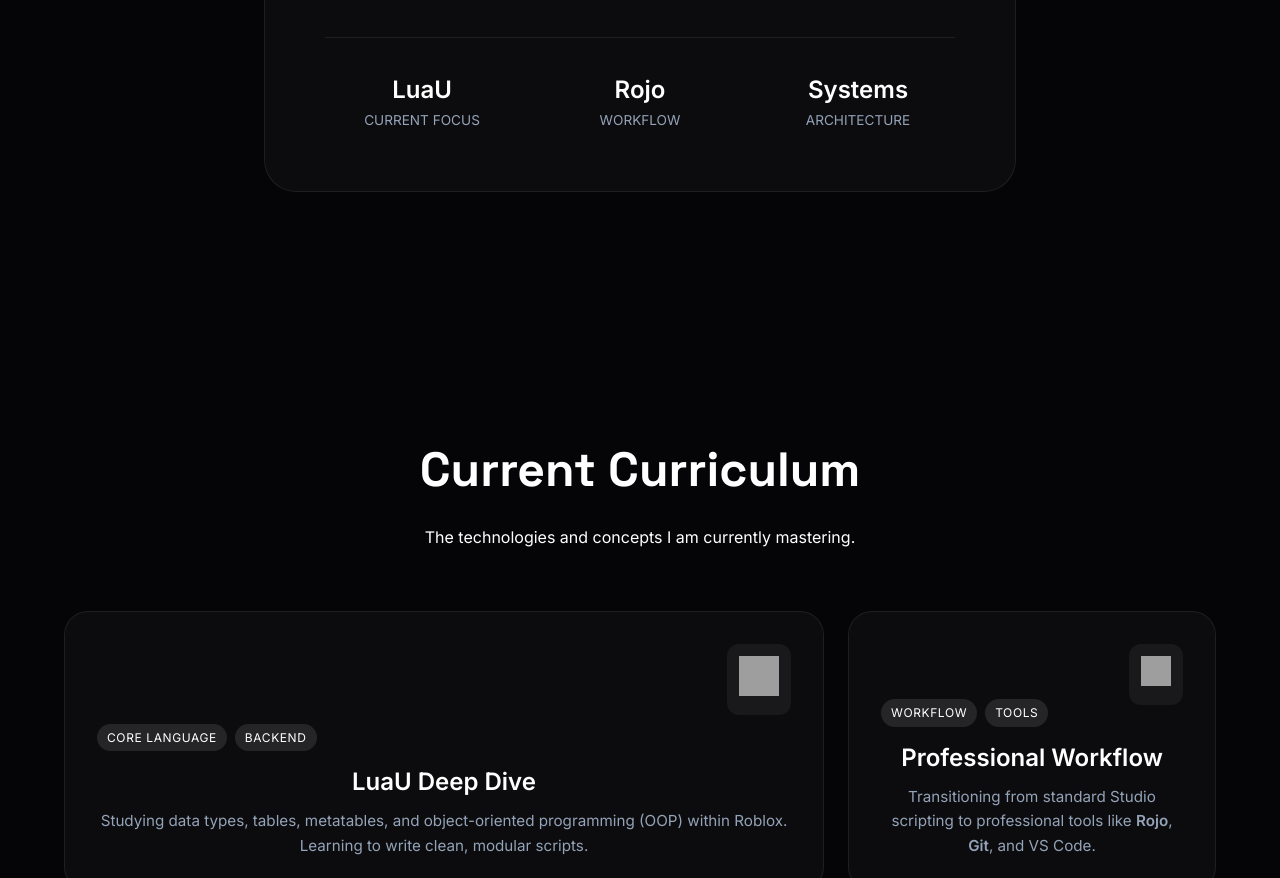
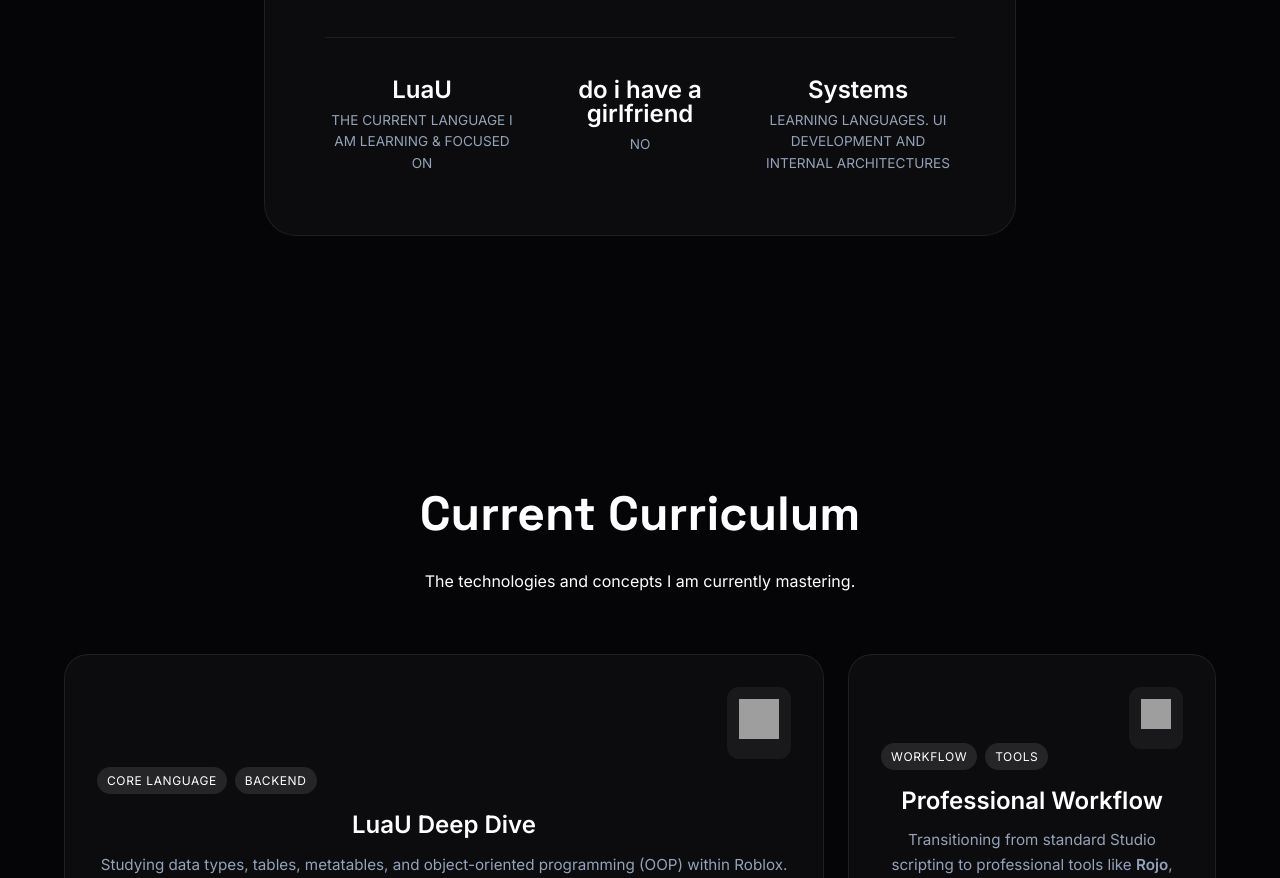
Before and after one commit to itsmefeje-max/itsmefeje-portfolio, a plain HTML site: page index.html in a window 1280 px wide. Shown: the part 1170-2048 px from the top of the page. Drawn offline with Linux system fonts and the light colour scheme; grey boxes are pictures that could not be loaded.

Commit message:
Update index.html

```diff
--- a/index.html
+++ b/index.html
@@ -80,15 +80,15 @@
             <div class="stats-row">
               <div class="stat">
                 <strong>LuaU</strong>
-                <span>Current Focus</span>
+                <span> The Current Language i am Learning & Focused on </span>
               </div>
               <div class="stat">
-                <strong>Rojo</strong>
-                <span>Workflow</span>
+                <strong> do i have a girlfriend </strong>
+                <span>No </span>
               </div>
               <div class="stat">
                 <strong>Systems</strong>
-                <span>Architecture</span>
+                <span> Learning Languages. UI Development and internal Architectures</span>
               </div>
             </div>
           </div>
```
